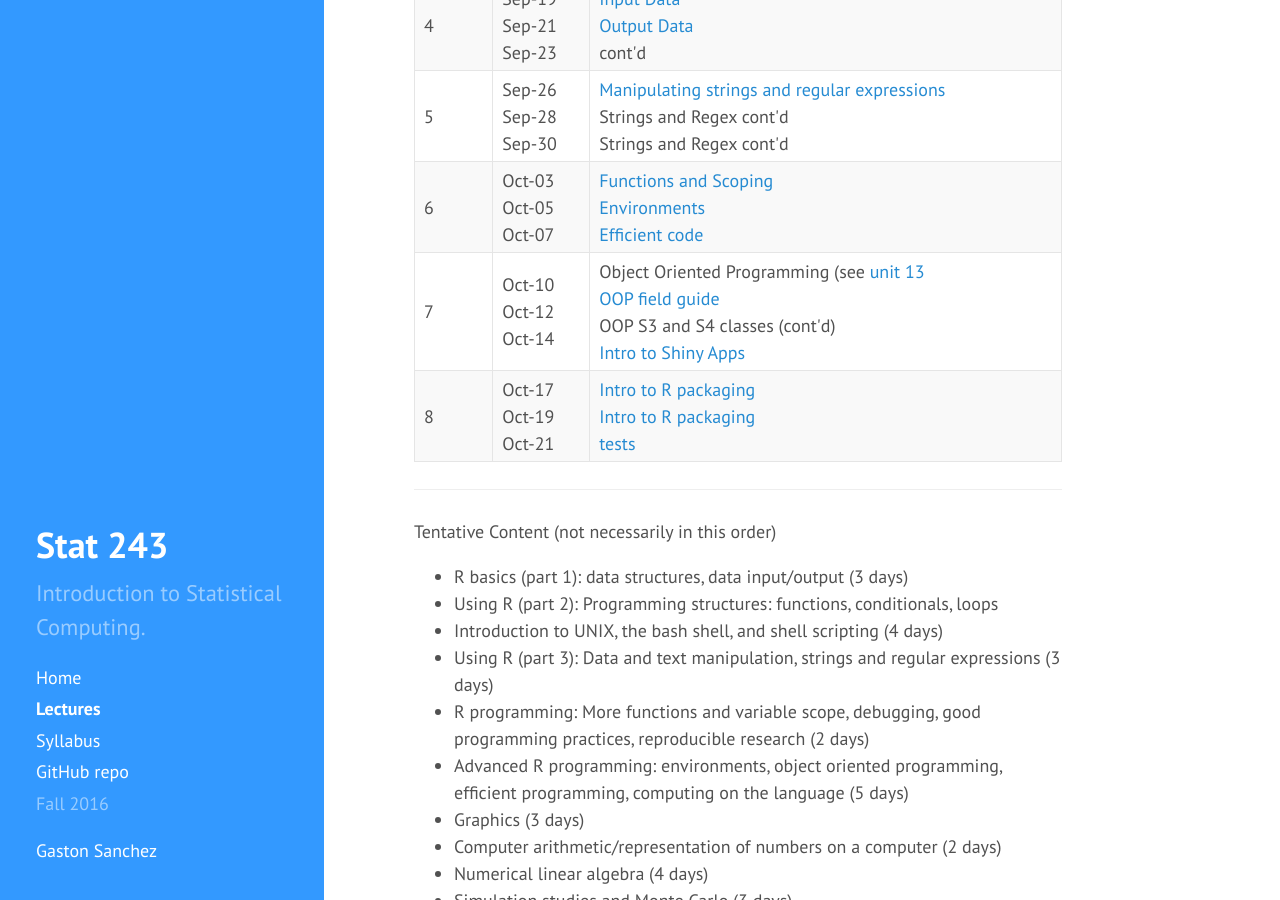
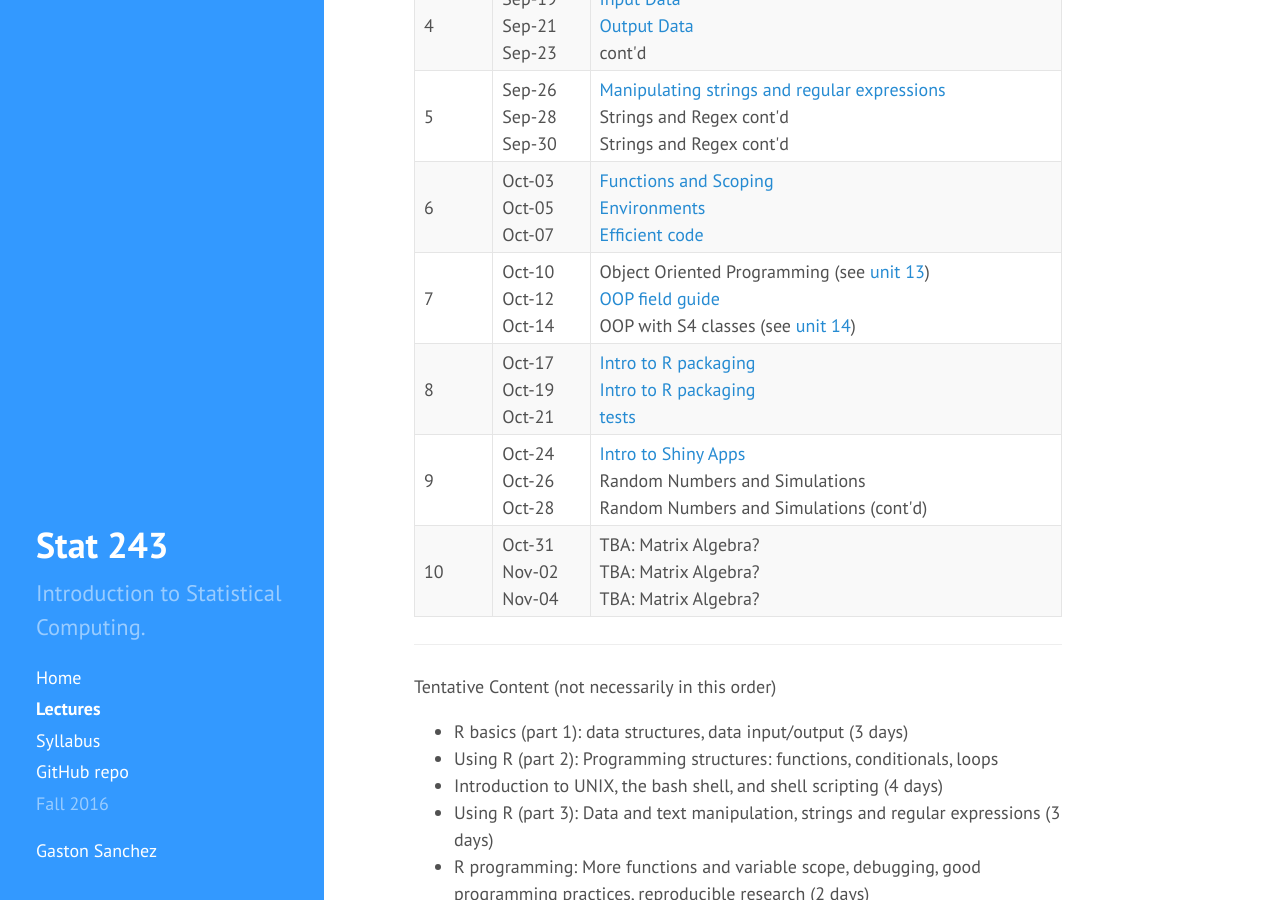
Before and after one commit to gastonstat/stat243-relic, a Jekyll site: the page built from lectures/index.md, in a window 1280 px wide and 900 px high, scrolled down 568 px. Built offline with Jekyll 4.4.1, drawn with Linux system fonts in a browser that asks for light colours; nearby versions of some CDN libraries.

```diff
--- a/lectures/index.md
+++ b/lectures/index.md
@@ -113,10 +113,9 @@
         Oct-14
       </td>
       <td>
-        Object Oriented Programming (see <a href="https://github.com/ucb-stat243/stat243-fall-2016/blob/master/units/13-programming-s3classes.pdf" target="_blank">unit 13</a><br>
+        Object Oriented Programming (see <a href="https://github.com/ucb-stat243/stat243-fall-2016/blob/master/units/13-programming-s3classes.pdf" target="_blank">unit 13</a>)<br>
         <a href="http://adv-r.had.co.nz/OO-essentials.html" target="_target">OOP field guide</a><br>
-        OOP S3 and S4 classes (cont'd)<br>
-        <a href="http://shiny.rstudio.com/tutorial/" target="_target">Intro to Shiny Apps</a>
+        OOP with S4 classes (see <a href="https://github.com/ucb-stat243/stat243-fall-2016/blob/master/units/14-programming-s4classes.pdf" target="_blank">unit 14</a>)
       </td>
     </tr>
     <tr>
@@ -130,6 +129,32 @@
         <a href="http://r-pkgs.had.co.nz/" target="_target">Intro to R packaging</a><br>
         <a href="http://r-pkgs.had.co.nz/" target="_target">Intro to R packaging</a><br>
         <a href="http://r-pkgs.had.co.nz/tests.html" target="_target">tests</a>
+      </td>
+    </tr>
+    <tr>
+      <td>9</td>
+      <td>
+        Oct-24<br>
+        Oct-26<br>
+        Oct-28
+      </td>
+      <td>
+        <a href="http://shiny.rstudio.com/tutorial/" target="_target">Intro to Shiny Apps</a><br>
+        Random Numbers and Simulations<br>
+        Random Numbers and Simulations (cont'd)
+      </td>
+    </tr>
+    <tr>
+      <td>10</td>
+      <td>
+        Oct-31<br>
+        Nov-02<br>
+        Nov-04
+      </td>
+      <td>
+        TBA: Matrix Algebra?<br>
+        TBA: Matrix Algebra?<br>
+        TBA: Matrix Algebra?
       </td>
     </tr>
   </tbody>
```
